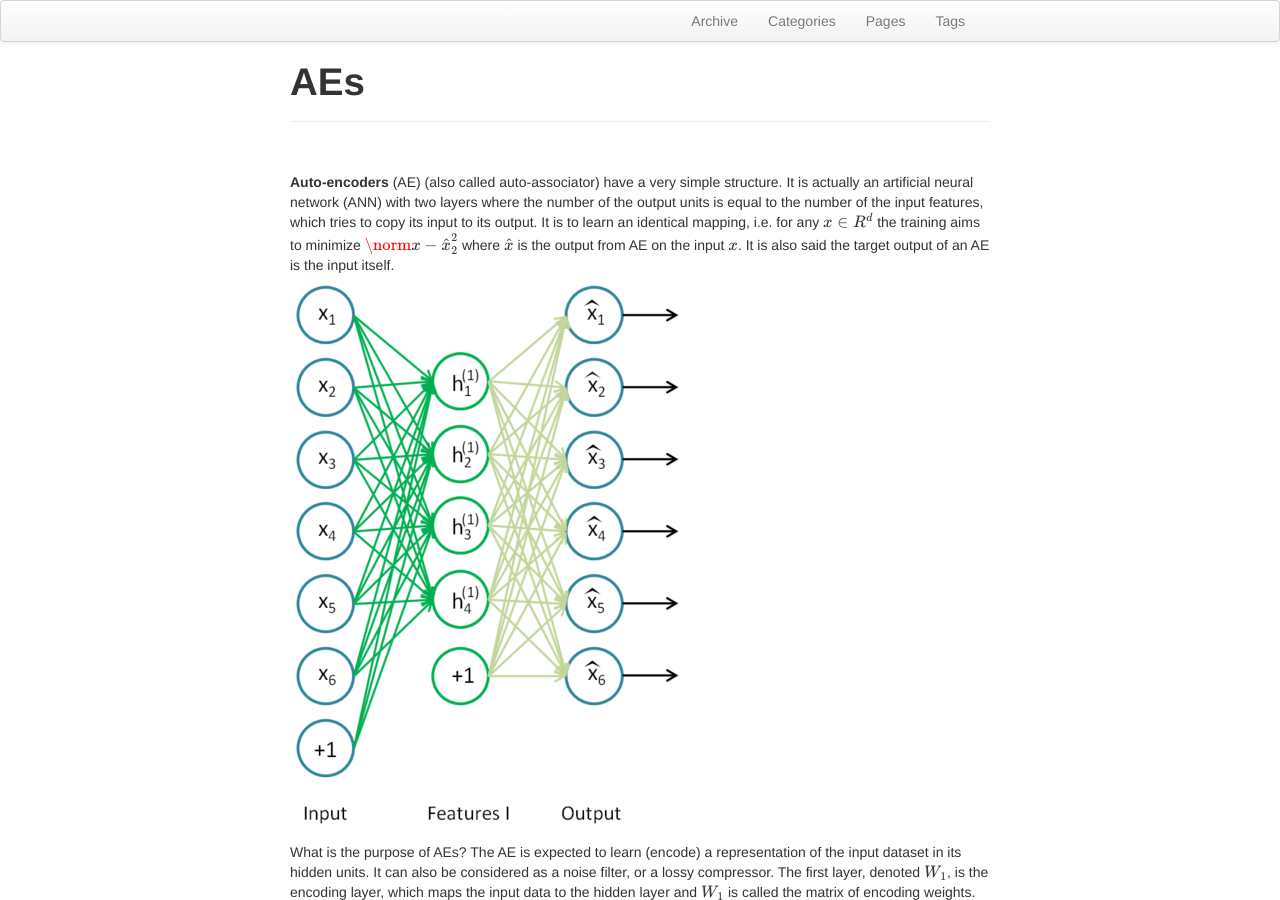
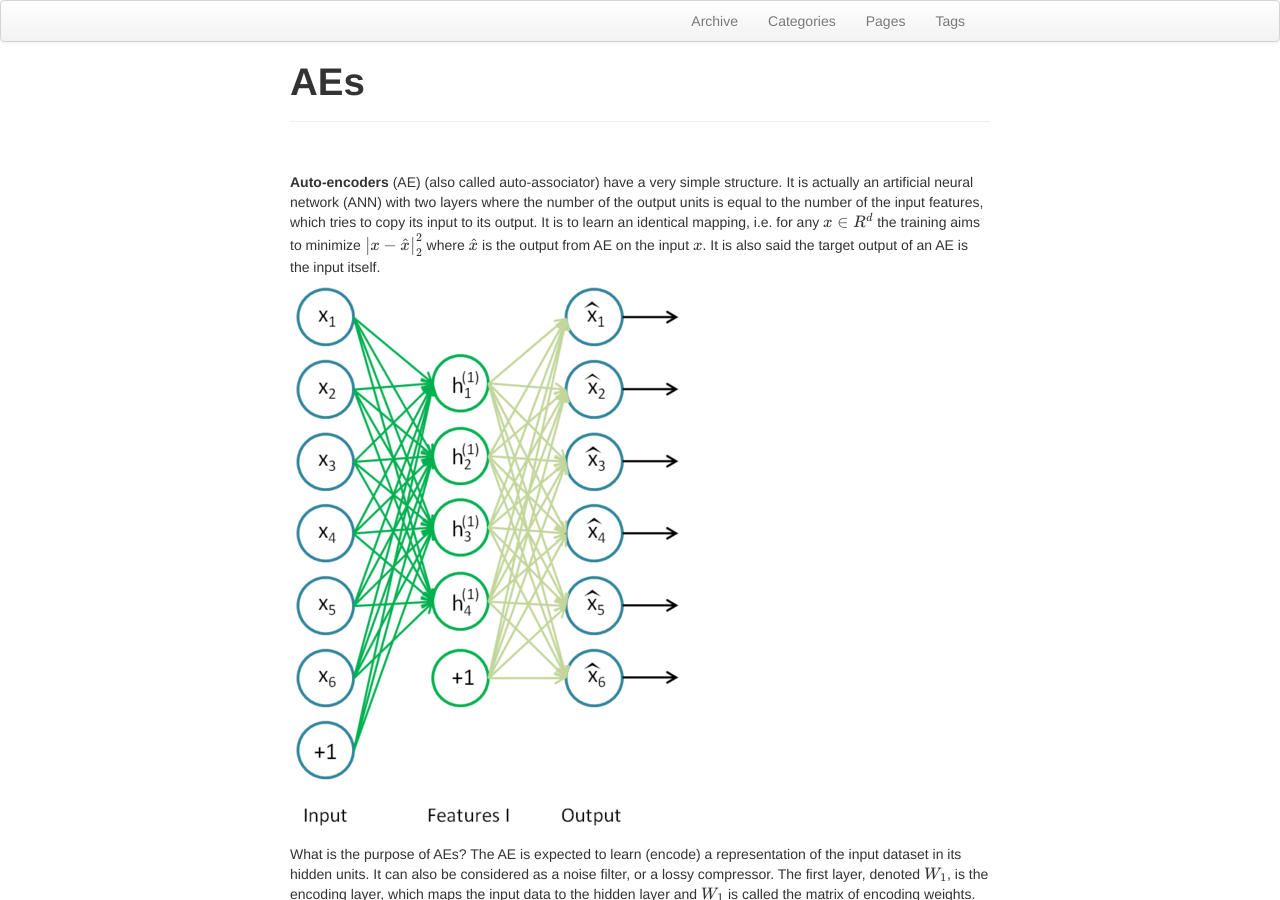
Before and after one commit to kfattila/kfattila.github.io, a Jekyll site: the page built from pages/AEs.md, in a window 1280 px wide and 900 px high. Built offline with Jekyll 4.4.1, drawn with Linux system fonts in a browser that asks for light colours; formulas are drawn with MathJax 3; comment, search, counter and statistics services are not loaded.

Commit message:
Lectures

```diff
--- a/pages/AEs.md
+++ b/pages/AEs.md
@@ -5,7 +5,7 @@ description: ""
 ---
 {% include JB/setup %}
 
-**Auto-encoders** (AE) (also called auto-associator) have a very simple structure. It is actually an artificial neural network (ANN) with two layers where the number of the output units is equal to the number of the input features, which tries to copy its input to its output. It is to learn an identical mapping, i.e. for any \\(x \in R^{d}\\) the training aims to minimize \\(\norm{x-\hat{x}}^{2}_{2}\\) where \\(\hat{x}\\) is the output from AE on the input \\(x\\). It is also said the target output of an AE is the input itself.
+**Auto-encoders** (AE) (also called auto-associator) have a very simple structure. It is actually an artificial neural network (ANN) with two layers where the number of the output units is equal to the number of the input features, which tries to copy its input to its output. It is to learn an identical mapping, i.e. for any \\(x \in R^{d}\\) the training aims to minimize \\(\left\|x-\hat{x}\right\|^{2}_{2}\\) where \\(\hat{x}\\) is the output from AE on the input \\(x\\). It is also said the target output of an AE is the input itself.
 
 ![ae1](./images/ae1.png)
 
```
